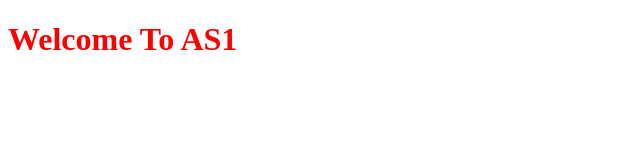
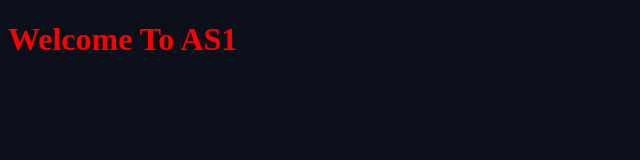
Before and after one commit to MoeGZack/4WP3-Assignment-2, a website: page index.html in a window 1280 px wide. Shown: the whole page, without its empty margins (0-640 px from the left). Drawn offline with Linux system fonts and the light colour scheme.

Commit message:
Changed file structure. Added package Json for express

```diff
--- a/server.js
+++ b/server.js
@@ -9,7 +9,7 @@ app.use(express.urlencoded({ extended: true }));
 
 
 app.get("/app", function(req,res) {
-  res.sendFile(`${__dirname}/app.html`);
+  res.sendFile(`${__dirname}/index.html`);
 });
 
 
--- a/styles.css
+++ b/styles.css
@@ -1,3 +1,9 @@
 h1 {
   color: red;
 }
+
+:root {
+  --main-color: blue;
+  background: #0b0f19;
+  --text-color: #fafafa;
+}
```
Also changed, not shown: package.json (added, +24 -0 lines), index.html (renamed from app.html), script.js (added).
